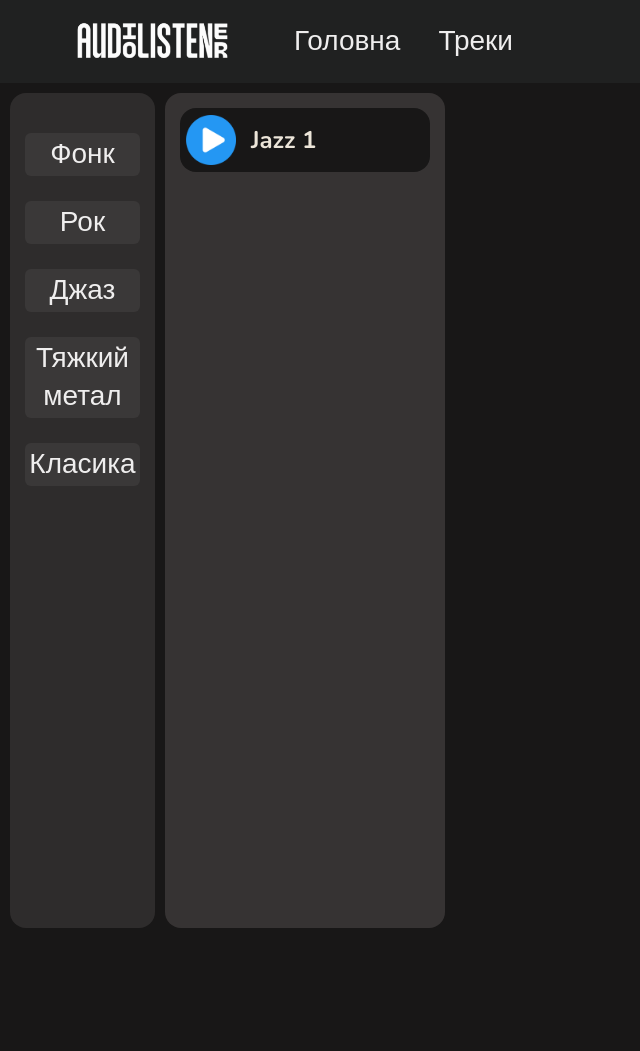
After one commit to FeliksNovoselskyi/AudioListener, a Django app: page /jazz/ in a window 1280 px wide. The commit adds this page. Shown: the whole page, without its empty margins (0-640 px from the left). Run offline with Django 4.2, Linux system fonts and the light colour scheme.

Commit message:
2.12.2023 add tracks concept, structure update

```diff
--- a/AudioListener/AudioListener/urls.py
+++ b/AudioListener/AudioListener/urls.py
@@ -24,4 +24,9 @@ urlpatterns = [
     path('admin/', admin.site.urls),
     path('', main_views.main_func, name='main_page'),
     path('tracks/', tracks_views.tracks_func, name='tracks_page'),
+    path('phonk/', tracks_views.phonk_func, name='phonk_page'),
+    path('rock/', tracks_views.rock_func, name='rock_page'),
+    path('jazz/', tracks_views.jazz_func, name='jazz_page'),
+    path('heavy_metal/', tracks_views.heavy_metal_func, name='heavy_metal_page'),
+    path('classic/', tracks_views.classic_func, name='classic_page'),
 ]
--- a/AudioListener/Base/static/Base/css/tracks-page.css
+++ b/AudioListener/Base/static/Base/css/tracks-page.css
@@ -35,3 +35,46 @@ header {
     padding: 15px;
     margin: 5px;
 }
+
+.tracks_div {
+    display: flex;
+    justify-content: flex-start;
+    align-items: center;
+    background-color: rgb(24, 23, 23);
+    padding: 2px 5px;
+    border-radius: 16px;
+}
+
+button {
+    padding: 0px;
+    margin-left: 1px;
+    width: 50px;
+    height: auto;
+    border: transparent;
+    background-color: transparent;
+    transition: all 300ms ease-in-out;
+}
+
+button:hover {
+    rotate: z 180deg;
+}
+
+.play_button_logo {
+    margin-top: 5px;
+    width: 50px;
+    height: auto;
+}
+
+.tracks-cont {
+    width: 250px;
+    text-align: center;
+    background-color: rgb(54, 51, 51);
+    border-radius: 16px;
+    padding: 15px;
+    margin: 5px;
+}
+
+.tracks-h {
+    margin-left: 15px;
+    color: rgb(236, 229, 217);
+}
--- /dev/null
+++ b/AudioListener/Tracks/templates/Tracks/jazz.html
@@ -0,0 +1,11 @@
+{% extends 'Tracks/tracks.html' %}
+{% load static %}
+
+{% block track_types %}
+    <div class="tracks-cont">
+        <div class="tracks_div">
+            <button><img class="play_button_logo" src="{% static 'Base/img/tracks_page/play_button_logo.png' %}" alt="play_button_logo"></button>
+            <h2 class="tracks-h">Jazz 1</h2>
+        </div>
+    </div>
+{% endblock %}
--- a/AudioListener/Tracks/templates/Tracks/tracks.html
+++ b/AudioListener/Tracks/templates/Tracks/tracks.html
@@ -7,10 +7,13 @@
 
 {% block content %}
     <div class="music-styles-cont">
-        <div class="music-styles-a-conts"><a class="music-styles-a" href="#">Фонк</a></div>
-        <div class="music-styles-a-conts"><a class="music-styles-a" href="#">Рок</a></div>
-        <div class="music-styles-a-conts"><a class="music-styles-a" href="#">Джаз</a></div>
-        <div class="music-styles-a-conts"><a class="music-styles-a" href="#">Тяжкий метал</a></div>
-        <div class="music-styles-a-conts"><a class="music-styles-a" href="#">Класика</a></div>
+        <div class="music-styles-a-conts"><a class="music-styles-a" href="{% url 'phonk_page' %}">Фонк</a></div>
+        <div class="music-styles-a-conts"><a class="music-styles-a" href="{% url 'rock_page' %}">Рок</a></div>
+        <div class="music-styles-a-conts"><a class="music-styles-a" href="{% url 'jazz_page' %}">Джаз</a></div>
+        <div class="music-styles-a-conts"><a class="music-styles-a" href="{% url 'heavy_metal_page' %}">Тяжкий метал</a></div>
+        <div class="music-styles-a-conts"><a class="music-styles-a" href="{% url 'classic_page' %}">Класика</a></div>
     </div>
+
+    {% block track_types %}
+    {% endblock %}
 {% endblock %}
--- a/AudioListener/Tracks/views.py
+++ b/AudioListener/Tracks/views.py
@@ -3,3 +3,19 @@ from django.shortcuts import render
 # Create your views here.
 def tracks_func(request):
     return render(request, 'Tracks/tracks.html')
+
+
+def phonk_func(request):
+    return render(request, 'Tracks/phonk.html')
+
+def rock_func(request):
+    return render(request, 'Tracks/rock.html')
+
+def jazz_func(request):
+    return render(request, 'Tracks/jazz.html')
+
+def heavy_metal_func(request):
+    return render(request, 'Tracks/heavy_metal.html')
+
+def classic_func(request):
+    return render(request, 'Tracks/classic.html')
```
Also changed, not shown: AudioListener/Tracks/templates/Tracks/classic.html (added, +11 -0 lines), AudioListener/Tracks/templates/Tracks/heavy_metal.html (added, +11 -0 lines), AudioListener/Tracks/templates/Tracks/phonk.html (added, +11 -0 lines), AudioListener/Tracks/templates/Tracks/rock.html (added, +11 -0 lines), AudioListener/Base/static/Base/img/tracks_page/play_button_logo.png (added), 1 other file.
